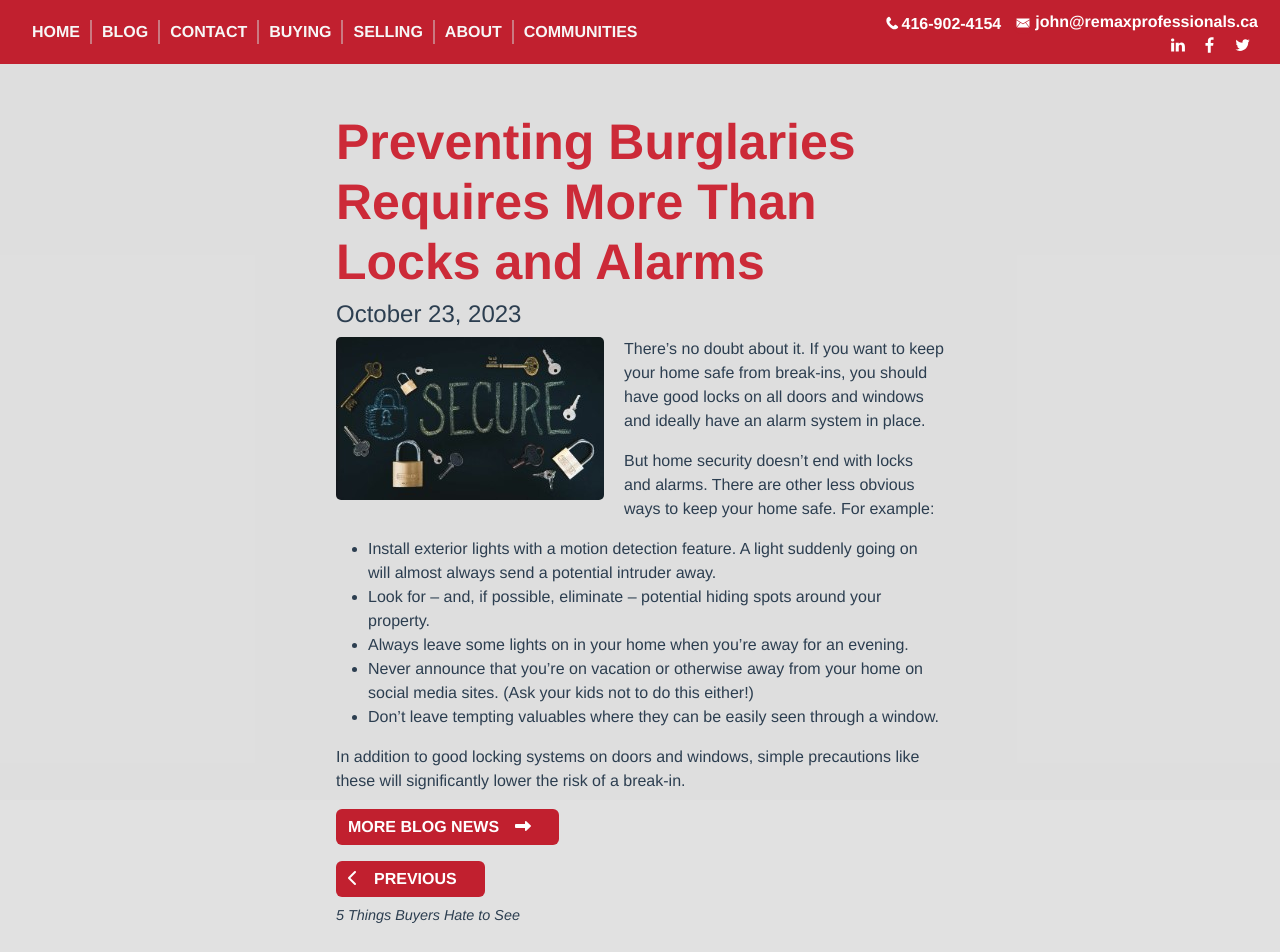
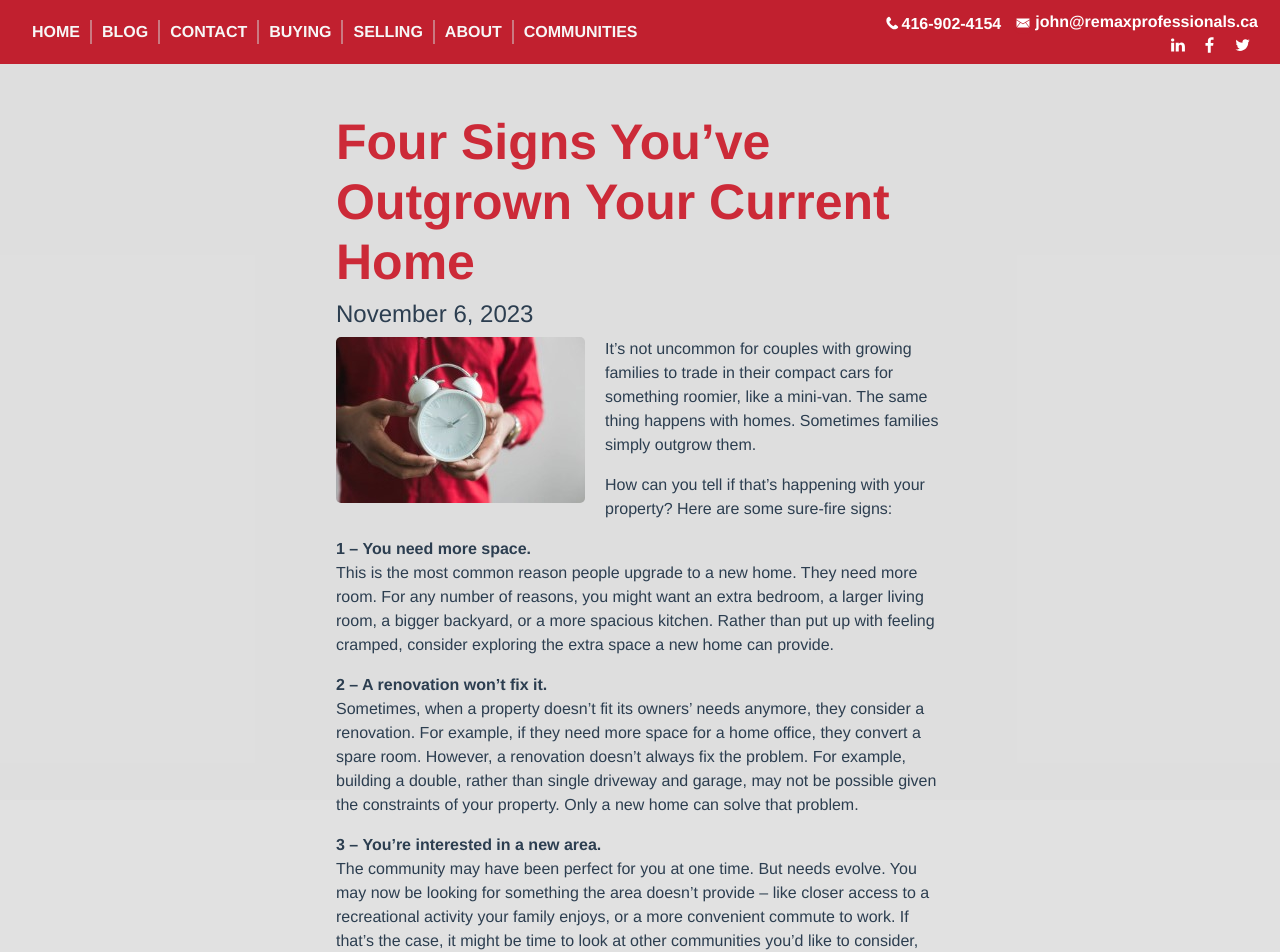
Before and after one commit to Sanparty/jmanucdoc-vue, a Vue app: page /blogposts/1 in a window 1280 px wide. Shown: the top 952 px of the page. Built offline with nearby package versions, Linux system fonts and the light colour scheme.

Commit message:
added blog 37

```diff
--- a/src/js/components/data/blogposts.ts
+++ b/src/js/components/data/blogposts.ts
@@ -673,12 +673,27 @@ const blogpost36: Blogpost = {
     image: "blog36small.jpg",
     imageAlt: "Padlocks and Keys"
 };
-
-const blogpostArray = [blogpost1, blogpost2, blogpost3, blogpost4, blogpost5, blogpost6, blogpost7, blogpost8, blogpost9, blogpost10, blogpost11, blogpost12, blogpost13, blogpost14, blogpost15, blogpost16, blogpost17, blogpost18, blogpost19, blogpost20, blogpost21, blogpost22, blogpost23, blogpost24, blogpost25, blogpost26, blogpost27, blogpost28, blogpost29, blogpost30, blogpost31, blogpost32, blogpost33, blogpost34, blogpost35, blogpost36];
+const blogpost37: Blogpost = {
+    id: "blog37",
+    blogName: "Four Signs You’ve Outgrown Your Current Home",
+    author: "John Manucdoc",
+    date: "November 6, 2023",
+    paragraph1: "It’s not uncommon for couples with growing families to trade in their compact cars for something roomier, like a mini-van. The same thing happens with homes. Sometimes families simply outgrow them.",
+    content: `<p>It’s not uncommon for couples with growing families to trade in their compact cars for something roomier, like a mini-van. The same thing happens with homes. Sometimes families simply outgrow them.</p>
+    <p>How can you tell if that’s happening with your property? Here are some sure-fire signs:</p>
+    <p><strong>1 &#8211; You need more space.<br /></strong>This is the most common reason people upgrade to a new home. They need more room. For any number of reasons, you might want an extra bedroom, a larger living room, a bigger backyard, or a more spacious kitchen. Rather than put up with feeling cramped, consider exploring the extra space a new home can provide.</p>
+    <p><strong>2 &#8211; A renovation won’t fix it.</strong><br />Sometimes, when a property doesn’t fit its owners’ needs anymore, they consider a renovation. For example, if they need more space for a home office, they convert a spare room. However, a renovation doesn’t always fix the problem. For example, building a double, rather than single driveway and garage, may not be possible given the constraints of your property. Only a new home can solve that problem.</p>
+    <p><strong>3 &#8211; You’re interested in a new area.<br /></strong>The community may have been perfect for you at one time. But needs evolve. You may now be looking for something the area doesn’t provide &#8211; like closer access to a recreational activity your family enjoys, or a more convenient commute to work. If that’s the case, it might be time to look at other communities you’d like to consider, and see what types of homes are currently available there.</p>
+    <p><strong>4 &#8211; It’s time for a change.<br /></strong>Sometimes you simply feel it’s time for a change. There’s nothing wrong with that. Don’t feel you need a practical reason to sell and find a new home. If this feels like the right time for you and your family to move, go for it.</p>`,
+    link: "blogpost37.html",
+    image: "blog37small.jpg",
+    imageAlt: "Person Holding Clock"
+}
+const blogpostArray = [blogpost1, blogpost2, blogpost3, blogpost4, blogpost5, blogpost6, blogpost7, blogpost8, blogpost9, blogpost10, blogpost11, blogpost12, blogpost13, blogpost14, blogpost15, blogpost16, blogpost17, blogpost18, blogpost19, blogpost20, blogpost21, blogpost22, blogpost23, blogpost24, blogpost25, blogpost26, blogpost27, blogpost28, blogpost29, blogpost30, blogpost31, blogpost32, blogpost33, blogpost34, blogpost35, blogpost36, blogpost37];
 
 export default blogpostArray
 
 
 // Possible to only provide latest posts
-// const latestposts = blogpostArray.slice(-9}
+// const latestposts = blogpostArray.slice(-9);
 // export default latestposts;
```
Also changed, not shown: src/assets/images/blog/blog37.jpg (added), src/assets/images/blog/blog37small.jpg (added).
